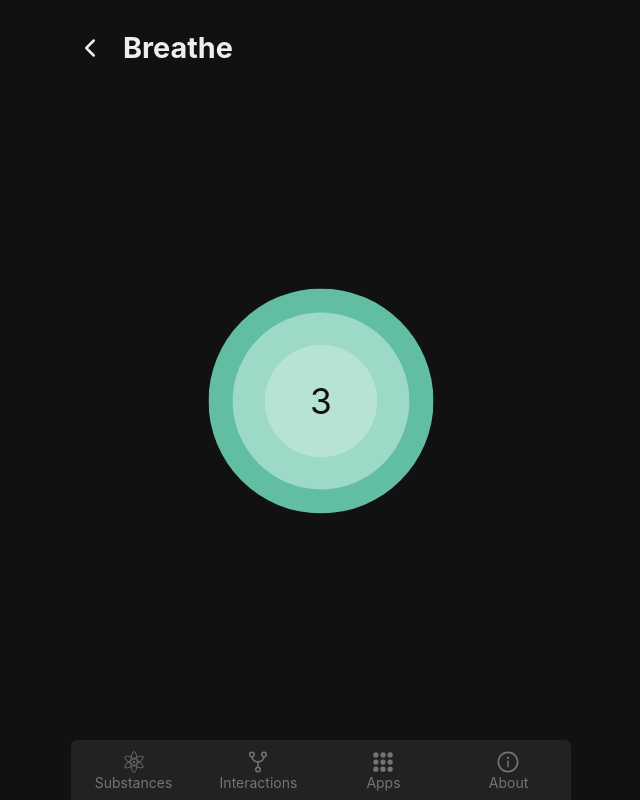
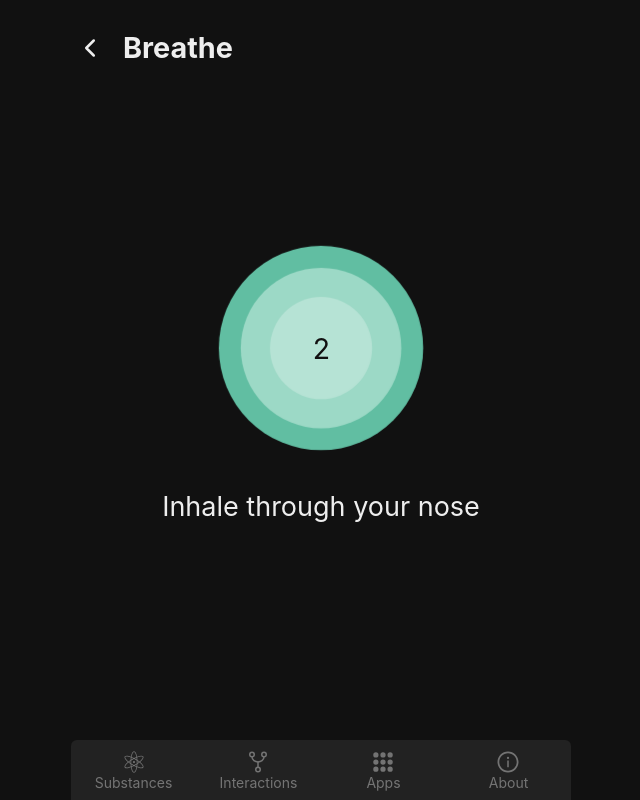
Before and after one commit to NoahSaso/salvum, a Next.js app: page /apps/breathe in a window 1280 px wide. Shown: the whole page, without its empty margins (319-959 px from the left). Built offline with nearby package versions, Linux system fonts and the light colour scheme.

Commit message:
breathe app fully works

```diff
--- a/pages/apps/breathe.module.scss
+++ b/pages/apps/breathe.module.scss
@@ -29,7 +29,9 @@
       justify-content: center;
       align-items: center;
 
-      animation: breathe 16s infinite;
+      animation-fill-mode: forwards;
+      animation-timing-function: ease-in-out;
+      animation-duration: 4s;
 
       .middle {
         width: 110px;
@@ -54,23 +56,67 @@
           align-items: center;
 
           p {
-            font-size: 22px;
+            font-size: 1.5rem;
             text-align: center;
             color: $background;
+
+            animation-fill-mode: forwards;
+            animation-timing-function: ease-in-out;
+            animation-duration: 4s;
           }
+        }
+      }
+
+      &.breatheIn {
+        animation-name: breathe-in;
+
+        p {
+          animation-name: inverse-breathe-in;
+        }
+      }
+
+      &.breatheOut {
+        animation-name: breathe-out;
+
+        p {
+          animation-name: inverse-breathe-out;
         }
       }
     }
 
     .instructions {
-      font-size: 20px;
+      font-size: 1.5rem;
       text-align: center;
+
+      margin-top: 4rem;
     }
   }
 }
 
-@keyframes breathe {
-  0% { transform: scale(1) }
-  50% { transform: scale(1.65) }
-  100% { transform: scale(1) }
+@keyframes breathe-in {
+  from { transform: scale(1) }
+  to { transform: scale(1.65) }
 }
+
+@keyframes inverse-breathe-in {
+  from { transform: scale(1) }
+  to { transform: scale(0.606) }
+}
+
+@keyframes breathe-out {
+  from { transform: scale(1.65) }
+  to { transform: scale(1) }
+}
+
+@keyframes inverse-breathe-out {
+  from { transform: scale(0.606) }
+  to { transform: scale(1) }
+}
+
+// @keyframes breathe {
+//   0% { transform: scale(1) }
+//   25% { transform: scale(1.65) }
+//   50% { transform: scale(1.65) }
+//   75% { transform: scale(1) }
+//   100% { transform: scale(1) }
+// }
--- a/pages/apps/breathe.tsx
+++ b/pages/apps/breathe.tsx
@@ -1,24 +1,94 @@
-import { FC } from 'react'
+import cn from 'classnames'
+import { FC, useEffect, useState } from 'react'
 
 import Header from '../../components/apps/header'
 import styles from './breathe.module.scss'
 
-const Breathe: FC = () => (
+enum BreatheState {
+  NotStarted,
+  Inhale,
+  HoldIn,
+  Exhale,
+  HoldOut
+}
+const nextBreatheState: Record<BreatheState, BreatheState> = {
+  [BreatheState.NotStarted]: BreatheState.Inhale,
+  [BreatheState.Inhale]: BreatheState.HoldIn,
+  [BreatheState.HoldIn]: BreatheState.Exhale,
+  [BreatheState.Exhale]: BreatheState.HoldOut,
+  [BreatheState.HoldOut]: BreatheState.Inhale
+}
+const breatheTextMap: Record<BreatheState, string> = {
+  [BreatheState.NotStarted]: 'Get ready...',
+  [BreatheState.Inhale]: 'Inhale through your nose',
+  [BreatheState.HoldIn]: 'Hold',
+  [BreatheState.Exhale]: 'Exhale through your mouth',
+  [BreatheState.HoldOut]: 'Hold'
+}
+const breatheCountMap: Record<BreatheState, number> = {
+  [BreatheState.NotStarted]: 3,
+  [BreatheState.Inhale]: 4,
+  [BreatheState.HoldIn]: 4,
+  [BreatheState.Exhale]: 4,
+  [BreatheState.HoldOut]: 4
+}
+
+const Breathe: FC = () => {
+  const [breathingIn, setBreathingIn] = useState(false)
+  const [breathingOut, setBreathingOut] = useState(false)
+  const [count, setCount] = useState(breatheCountMap[BreatheState.NotStarted])
+  const [instructions, setInstructions] = useState(breatheTextMap[BreatheState.NotStarted])
+
+  useEffect(() => {
+    let t = 0
+    let state: BreatheState = BreatheState.NotStarted
+    const tick = () => {
+      t++
+
+      const topCount = state === BreatheState.NotStarted ? 3 : 4
+      if (t >= topCount) {
+        t = 0
+        state = nextBreatheState[state]
+        setCount(breatheCountMap[state])
+        setInstructions(breatheTextMap[state])
+        // update animation if necessary
+        switch (state) {
+          case BreatheState.Inhale:
+            setBreathingIn(true)
+            setBreathingOut(false)
+            break
+          case BreatheState.Exhale:
+            setBreathingOut(true)
+            setBreathingIn(false)
+            break
+          default:
+            break
+        }
+      }
+      else setCount(topCount - t)
+    }
+
+    const interval = setInterval(tick, 1000)
+    return () => clearInterval(interval)
+  }, [setBreathingIn, setBreathingOut, setCount])
+
+  return (
     <div className={styles.container}>
       <Header title="Breathe" />
 
       <div className={styles.breatheContainer}>
-      <div className={styles.outer}>
+        <div className={cn(styles.outer, { [styles.breatheIn]: breathingIn, [styles.breatheOut]: breathingOut })}>
           <div className={styles.middle}>
             <div className={styles.inner}>
-            <p>3</p>
+              <p>{count}</p>
             </div>
           </div>
         </div>
 
-      <p className={styles.instructions}></p>
+        <p className={styles.instructions}>{instructions}</p>
       </div>
     </div>
   )
+}
 
 export default Breathe
--- a/pages/apps/index.tsx
+++ b/pages/apps/index.tsx
@@ -1,14 +1,10 @@
 import Link from 'next/link'
-import { usePlausible } from 'next-plausible'
 import { FC } from 'react'
 import { FiChevronRight } from 'react-icons/fi'
 
-import { PlausibleEvents } from '../../types'
 import styles from './index.module.scss'
 
 const Apps: FC = () => {
-  const plausible = usePlausible<PlausibleEvents>()
-
   return (
     <div className={styles.container}>
       <h1>Apps</h1>
```
Lines whose indentation alone changed are shown as unchanged.
